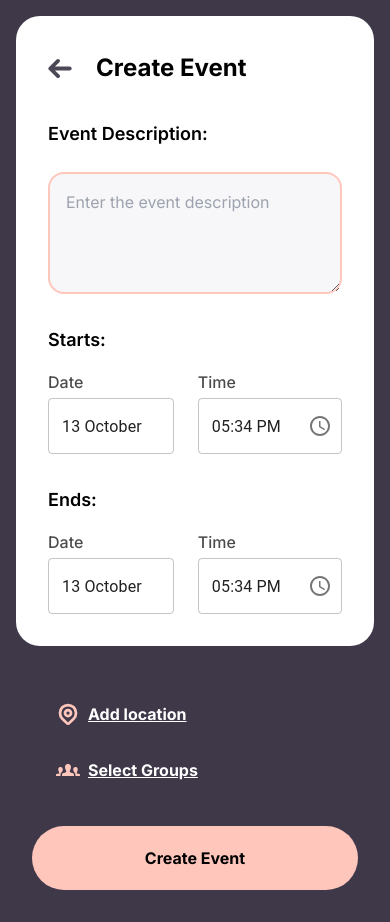
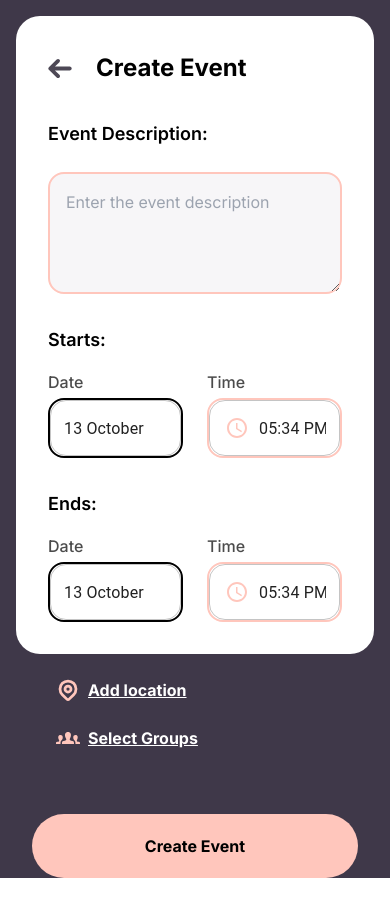
Before and after one commit to codeReaper0/event-webapp2, a Next.js app: page /create-events in a window 390 px wide. After the commit the page ends 878 px from the top, so only its background shows below. Built offline with nearby package versions, Linux system fonts and the light colour scheme.

Commit message:
cretaed a responsive create-event page

```diff
--- a/pages/create-events.tsx
+++ b/pages/create-events.tsx
@@ -1,5 +1,5 @@
-import MainLayout from "@/components/layout/mainLayout";
 import * as React from 'react';
+import Sidebar from "@/components/layout/sidebar";
 import ArrowUpLg from "@/components/icons/create-event/arrow-up-lg";
 import ArrowUpSm from "@/components/icons/create-event/arrow-up-sm";
 import LocationIconLg from "@/components/icons/create-event/location-lg";
@@ -9,26 +9,28 @@ import GroupIconSm from "@/components/icons/create-event/group-sm";
 import { AdapterDayjs } from '@mui/x-date-pickers/AdapterDayjs';
 import { LocalizationProvider } from '@mui/x-date-pickers/LocalizationProvider';
 import { DatePicker } from '@mui/x-date-pickers/DatePicker';
-import { TimePicker } from '@mui/x-date-pickers/TimePicker';
 import { DesktopTimePicker } from '@mui/x-date-pickers/DesktopTimePicker';
 import dayjs from "dayjs";
-import Sidebar from "@/components/layout/sidebar";
+import Link from "next/link";
 
 const today = dayjs().add(0, 'day');
 
-export default function CreateEvents() {
+export default function CreateEvents(props: { [x: string]: any; components: any; }) {
+
     return (
-            <div className='w-full lg:h-full xsm:h-full lg:bg-brand-gray-100 xsm:bg-[#3F3849] shrink-0 flex lg:flex-row xsm:flex-col'>
+            <div className='w-full lg:h-full xsm:h-full lg:bg-brand-gray-100 xsm:bg-primary shrink-0 flex lg:flex-row xsm:flex-col'>
                 <div className="lg:flex md:hidden sm:hidden xsm:hidden">
                     <Sidebar />
                 </div>
-                <div className='h-full lg:pl-16 lg:pt-14 xsm:p-8 lg:rounded-none xsm:rounded-3xl lg:m-0 xsm:m-4 xsm:bg-white lg:bg-[#F7F6F8]'>
+                <div className='h-full lg:pl-16 lg:pt-14 xsm:p-8 lg:rounded-none xsm:rounded-3xl lg:m-0 xsm:m-4 xsm:bg-white lg:bg-brand-gray-100'>
                     <div className='flex items-center gap-6'>
-                        <ArrowUpLg />
-                        <ArrowUpSm />
+                        <Link href='/timeline'>
+                            <ArrowUpLg />
+                            <ArrowUpSm />
+                        </Link>
                         <div className='flex flex-col justify-start'>
                             <h1 className='text-2xl font-bold leading-10'>Create Event</h1>
-                            <p className='xsm:hidden lg:flex text-[#726E7C] font-normal text-base'>
+                            <p className='xsm:hidden lg:flex text-brand-gray-400 font-normal text-base'>
                                 Please ensure that you provide accurate information in this form to avoid any hiccups in this process.
                             </p>
                         </div>
@@ -36,11 +38,11 @@ export default function CreateEvents() {
                     <div className="mt-8 inline-flex flex-col items-start gap-8 md:w-full xsm:w-full lg:w-[591px] lg:ml-16">
                         <div className='xsm:hidden lg:flex items-center gap-6 w-full'>
                             <label className='text-lg font-semibold'>Event Name:</label>
-                            <input type='text' placeholder='Enter the event name' className='flex flex-grow p-4 justify-center items-center gap-2 rounded-2xl border-2 border-black bg-[#F7F6F8]' />
+                            <input type='text' placeholder='Enter the event name' className='flex flex-grow p-4 justify-center items-center gap-2 rounded-2xl border-2 border-black bg-brand-gray-100' />
                         </div>
                         <div className='flex lg:flex-row xsm:flex-col items-start gap-6 w-full'>
                             <label className='text-lg font-semibold'>Event <br className='lg:block xsm:hidden'/> Description:</label>
-                            <textarea placeholder='Enter the event description' className='flex flex-grow xsm:h-[122px] w-full h-44 p-4 justify-center items-center gap-2 rounded-2xl border-2 lg:border-black xsm:border-[#FFC6BC] bg-[#F7F6F8]' />
+                            <textarea placeholder='Enter the event description' className='flex flex-grow xsm:h-[122px] w-full lg:h-44 p-4 justify-center items-center gap-2 rounded-2xl border-2 lg:border-black xsm:border-brand-pink-400 bg-brand-gray-100' />
                         </div>
                         <div className='flex lg:flex-row xsm:flex-col items-start gap-4'>
                             <h3 className='text-lg font-semibold inline-flex gap-1'><span className='xsm:hidden lg:inline-flex'>Event</span> Starts:</h3>
@@ -53,15 +55,17 @@ export default function CreateEvents() {
                                                 openTo="day"
                                                 format="DD MMMM"
                                                 defaultValue={today}
+                                                className='datepicker'
                                             />
                                     </LocalizationProvider>
                                 </div>
                                 <div className='flex flex-col justify-center items-start gap-1'>
                                     <label htmlFor="time" className='font-medium text-base text-black opacity-70'>Time</label>
                                     <LocalizationProvider dateAdapter={AdapterDayjs}>
-                                            <DesktopTimePicker
-                                                defaultValue={today}
-                                            />
+                                        <DesktopTimePicker
+                                            defaultValue={today}
+                                            className='timepicker'
+                                        />
                                     </LocalizationProvider>
                                 </div>
                             </div>
@@ -77,6 +81,7 @@ export default function CreateEvents() {
                                                 openTo="day"
                                                 format="DD MMMM"
                                                 defaultValue={today}
+                                                className='datepicker'
                                                 disablePast
                                             />
                                     </LocalizationProvider>
@@ -86,6 +91,12 @@ export default function CreateEvents() {
                                     <LocalizationProvider dateAdapter={AdapterDayjs}>
                                             <DesktopTimePicker
                                                 defaultValue={today}
+                                                className='timepicker'
+                                                sx={ {
+                                                    '& .MuiInputAdornment-root': {
+                                                      display: '', // Hide the default icon
+                                                    },
+                                                  }}
                                             />
                                     </LocalizationProvider>
                                 </div>
@@ -95,34 +106,34 @@ export default function CreateEvents() {
                             <div className='flex lg:flex-row xsm:flex-col items-center gap-4'>
                                 <div className='flex gap-2 items-center p-2'>
                                     <LocationIconLg />
-                                    <button className='lg:text-[#3F3849] xsm:text-white text-base font-bold underline'>Add location</button>
+                                    <button className='lg:text-primary xsm:text-white text-base font-bold underline'>Add location</button>
                                 </div>
                                 <div className='flex gap-2 items-center p-2'>
                                     <GroupIconLg />
-                                    <button className='lg:text-[#3F3849] xsm:text-white text-base font-bold underline'>Select Groups</button>
+                                    <button className='lg:text-primary xsm:text-white text-base font-bold underline'>Select Groups</button>
                                 </div>
 
                             </div>
-                            <button className='mt-9 inline-flex justify-center items-center gap-2 py-5 px-6 rounded-2xl bg-[#FFC6BC] text-black text-base font-bold text-center lg:w-[312px]'>
+                            <button className='mt-9 mb-36 inline-flex justify-center items-center gap-2 py-5 px-6 rounded-2xl bg-brand-pink-400 text-black text-base font-bold text-center lg:w-[312px]'>
                                 Create Event
                             </button>
                         </div>
                     </div>
                 </div>
 
-                <div className='lg:hidden xsm:block p-8'>
-                    <div className='flex lg:flex-row xsm:flex-col lg:items-center gap-4 mx-4'>
+                <div className='lg:hidden xsm:block px-8'>
+                    <div className='flex lg:flex-row xsm:flex-col lg:items-center gap-2 mx-4'>
                         <div className='flex gap-2 items-center p-2'>
                             <LocationIconSm />
-                            <button className='lg:text-[#3F3849] xsm:text-white text-base font-bold underline'>Add location</button>
+                            <button className='lg:text-primary xsm:text-white text-base font-bold underline'>Add location</button>
                         </div>
                         <div className='flex gap-2 items-center p-2'>
                             <GroupIconSm />
-                            <button className='lg:text-[#3F3849] xsm:text-white text-base font-bold underline'>Select Groups</button>
+                            <button className='lg:text-primary xsm:text-white text-base font-bold underline'>Select Groups</button>
                         </div>
 
                     </div>
-                    <button className='mt-9 inline-flex justify-center items-center gap-2 py-5 px-6 lg:rounded-2xl xsm:rounded-full bg-[#FFC6BC] text-black text-base font-bold text-center lg:w-[312px] xsm:w-full'>
+                    <button className='mt-14 inline-flex justify-center items-center gap-2 py-5 px-6 lg:rounded-2xl xsm:rounded-full bg-brand-pink-400 text-black text-base font-bold text-center lg:w-[312px] xsm:w-full'>
                         Create Event
                     </button>
                 </div>
--- a/styles/globals.css
+++ b/styles/globals.css
@@ -4,13 +4,25 @@
 @tailwind components;
 @tailwind utilities;
 
-/* .custom-datepicker {
-    max-width: 200px;
+.MuiInputBase-adornedEnd {
+    display: flex;
+    flex-direction: row-reverse;
+  }
+  .timepicker .MuiOutlinedInput-root {
+    border: 2px solid #FFC6BC;
     border-radius: 16px;
-    border: 2px solid red;
-  } */
+    max-width: 157px;
+  }
+  .datepicker .MuiOutlinedInput-root {
+    border: 2px solid #000;
+    border-radius: 16px;
+    max-width: 157px;
+  }
 
-  /* Position the calendar icon on the left */
-  .custom-datepicker .MuiSvgIcon-root:nth-child(1) {
-    order: 0; /* Move the icon to the beginning of the flex container */
+  .timepicker .MuiInputAdornment-root svg {
+    color: #FFC6BC;
   }
+
+  .datepicker .MuiInputAdornment-root svg {
+    color: #3F3849;
+  }
```
